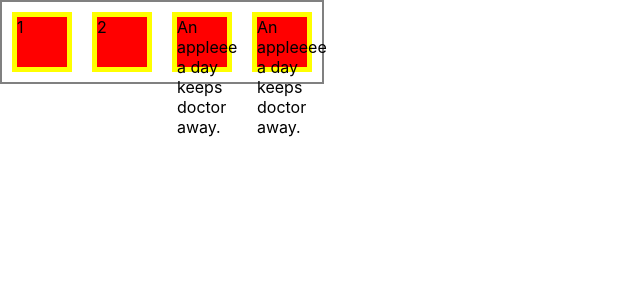
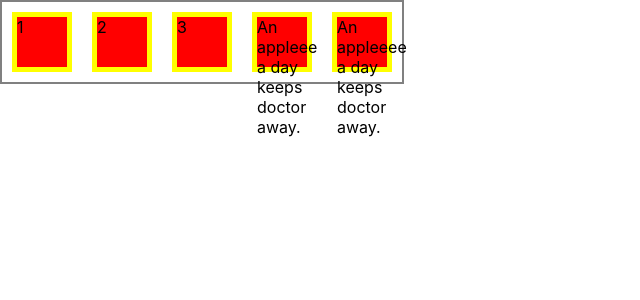
Before and after one commit to ajitadsul/firsthost, a React (Create React App) app: page / in a window 1280 px wide. Shown: the top 300 px of the page, without its empty margins (0-640 px from the left). Built offline with nearby package versions, Linux system fonts and the light colour scheme.

Commit message:
Update App.js

```diff
--- a/src/App.js
+++ b/src/App.js
@@ -8,7 +8,7 @@ function App(props) {
      <div className='container'>
       <div className='fcontainer'>1</div>
       <div className='fcontainer'>2</div>
-
+      <div className='fcontainer'>3</div>
       <div className='fcontainer'>An appleee
                                <br/>a day
                                <br/>keeps
```
